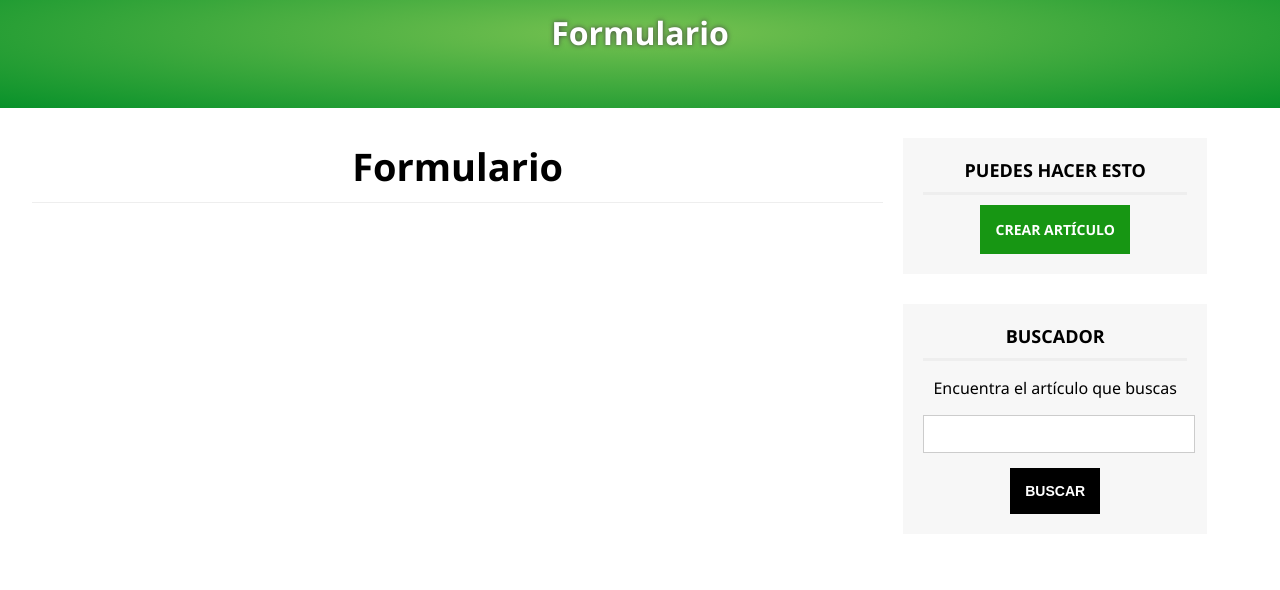
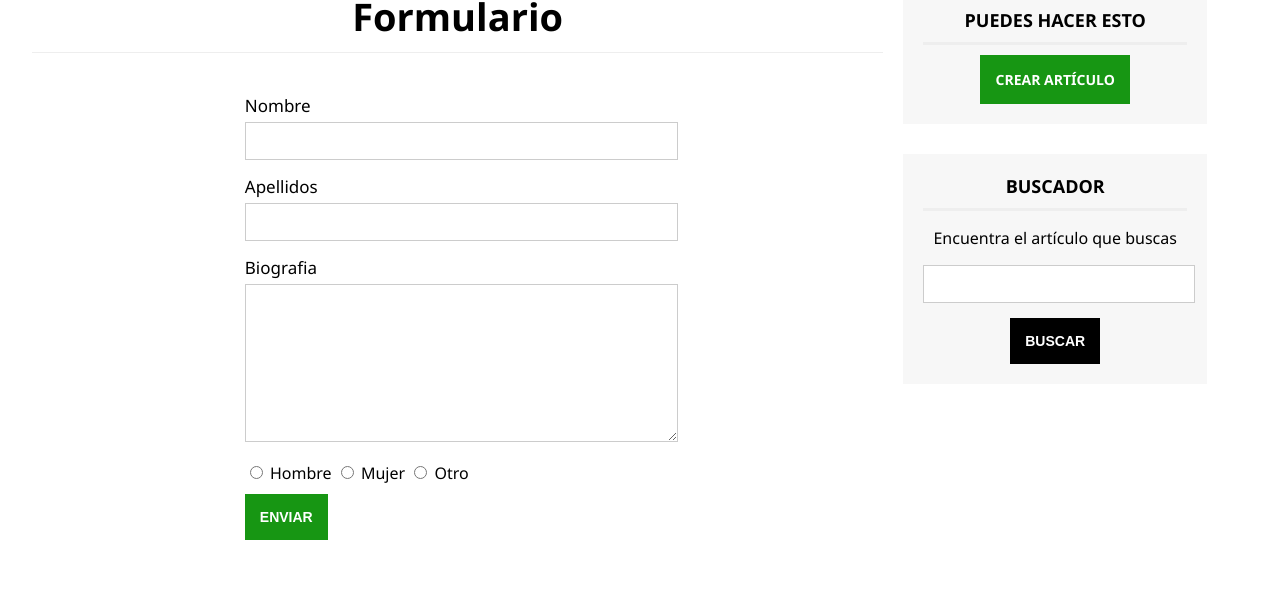
Before and after one commit to stevengf14/aprendiendo-vue, a Vue app: page /form in a window 1280 px wide. Shown: the part 168-758 px from the top of the page. Built offline with nearby package versions, Linux system fonts and the light colour scheme.

Commit message:
Forms and validations

```diff
--- a/package.json
+++ b/package.json
@@ -10,7 +10,8 @@
   "dependencies": {
     "core-js": "^3.6.5",
     "vue": "^2.6.11",
-    "vue-router": "^3.6.5"
+    "vue-router": "^3.6.5",
+    "vuelidate": "^0.7.7"
   },
   "devDependencies": {
     "@vue/cli-plugin-babel": "~4.5.0",
--- a/src/components/Form.vue
+++ b/src/components/Form.vue
@@ -4,6 +4,74 @@
     <div class="center">
       <section id="content">
         <h2 class="subheader">Formulario</h2>
+
+        <form class="mid-form" @submit.prevent="showUser()">
+          <div class="form-group">
+            <label for="name">Nombre</label>
+            <input type="text" name="name" v-model="user.name" />
+            <div v-if="submitted && !$v.user.name.required">
+              Este campo es requerido
+            </div>
+            <div v-if="submitted && !$v.user.name.minLength">
+              Este campo debe tener más caracteres
+            </div>
+          </div>
+
+          <div class="form-group">
+            <label for="lastName">Apellidos</label>
+            <input type="text" name="lastName" v-model="user.lastName" />
+            <div v-if="submitted && !$v.user.lastName.required">
+              Este campo es requerido
+            </div>
+            <div v-if="submitted && !$v.user.lastName.minLength">
+              Este campo debe tener más caracteres
+            </div>
+          </div>
+
+          <div class="form-group">
+            <label for="bio">Biografia</label>
+            <textarea name="bio" v-model="user.bio"></textarea>
+            <div v-if="submitted && !$v.user.bio.required">
+              Este campo es requerido
+            </div>
+            <div v-if="submitted && !$v.user.bio.minLength">
+              Este campo debe tener más caracteres
+            </div>
+          </div>
+
+          <div class="form-group radibuttons">
+            <input
+              type="radio"
+              name="gender"
+              value="hombre"
+              checked
+              v-model="user.gender"
+            />
+            Hombre
+            <input
+              type="radio"
+              name="gender"
+              value="mujer"
+              v-model="user.gender"
+            />
+            Mujer
+            <input
+              type="radio"
+              name="gender"
+              value="otro"
+              v-model="user.gender"
+            />
+            Otro
+          </div>
+
+          <div class="clearfix"></div>
+
+          <input type="submit" value="Enviar" class="btn btn-success" />
+        </form>
+
+        <div class="data" v-if="user.name && user.lastName">
+          <h3>{{ user.name + " " + user.lastName }}</h3>
+        </div>
       </section>
       <Sidebar></Sidebar>
       <div class="clearfix"></div>
@@ -12,14 +80,51 @@
 </template>
 
 <script>
-import Slider from "./Slider.vue";
 import Sidebar from "./Sidebar.vue";
+import { required, minLength } from "vuelidate/lib/validators";
 
 export default {
   name: "Form",
   components: {
-    Slider,
     Sidebar,
+  },
+  validations: {
+    user: {
+      name: {
+        required,
+        minLength: minLength(2),
+      },
+      lastName: {
+        required,
+        minLength: minLength(2),
+      },
+      bio: {
+        required,
+        minLength: minLength(10),
+      },
+    },
+  },
+  data() {
+    return {
+      submitted: false,
+      user: {
+        name: "",
+        lastName: "",
+        bio: "",
+        gender: "",
+      },
+    };
+  },
+  methods: {
+    showUser() {
+      console.log(this.user);
+      this.submitted = true;
+      this.$v.$touch();
+      if (this.$v.$invalid) {
+        return false;
+      }
+      alert("validación pasada");
+    },
   },
 };
 </script>
--- a/src/main.js
+++ b/src/main.js
@@ -1,6 +1,7 @@
 import Vue from "vue";
 import App from "./App.vue";
 import VueRouter from "vue-router";
+import Vuelidate from "vuelidate";
 import LastArticles from "./components/LastArticles";
 import MyComponent from "./components/MyComponent";
 import HelloWorld from "./components/HelloWorld";
@@ -13,6 +14,7 @@ import Movies from "./components/Movies";
 Vue.config.productionTip = false;
 
 Vue.use(VueRouter);
+Vue.use(Vuelidate);
 
 const routes = [
   { path: "/home", component: LastArticles },
```
Also changed, not shown: 1 other file (tests, documents, lock files or other folders).
